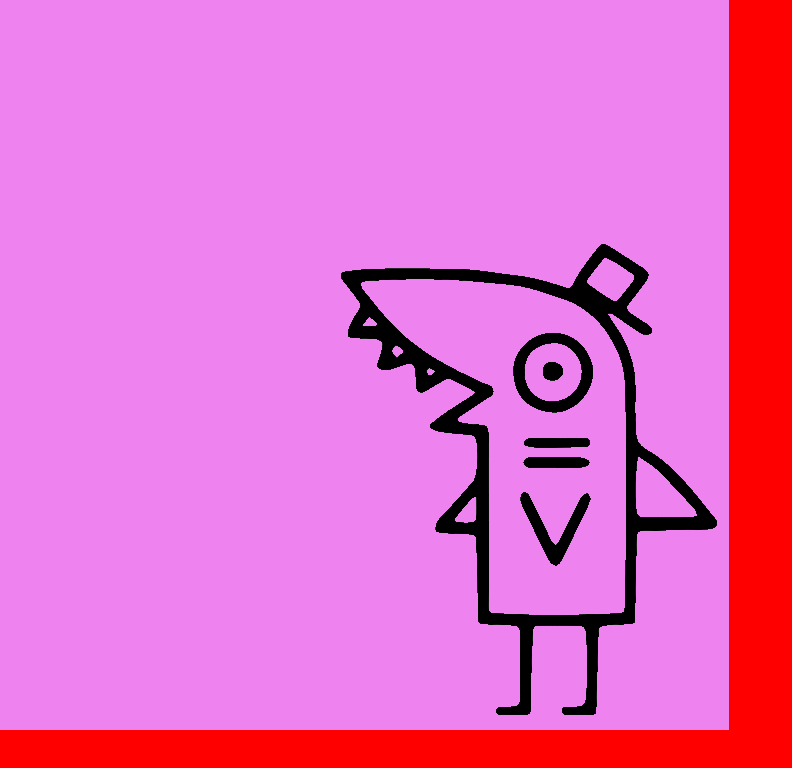
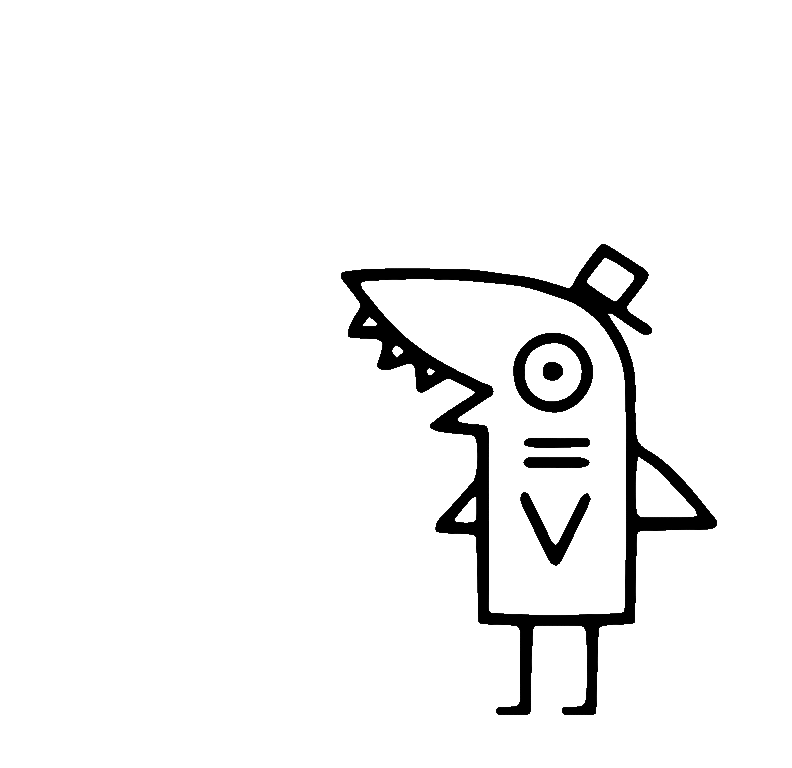
Before and after one commit to IgPugliese/sharkie-meter, an Electron app: page index.html in a window 1280 px wide. Shown: the whole page, without its empty margins (0-792 px from the left). Drawn offline with Linux system fonts and the light colour scheme.

Commit message:
transparency recovered

```diff
--- a/main.js
+++ b/main.js
@@ -44,7 +44,7 @@ app.on('window-all-closed', () => {
 })
 
 app.on('ready', function () {
-  createWindow()
+  setTimeout(createWindow,300)
 });
 
 
--- a/master.scss
+++ /dev/null
@@ -1,5 +0,0 @@
-body{
-  overflow: hidden;
-  background: red;
-
-}
--- a/sharkieCss.scss
+++ b/sharkieCss.scss
@@ -6,8 +6,6 @@ html{
 
 body{
   margin: 0;
-  background-color: red;
-
 }
 
 .draggable{
@@ -15,13 +13,11 @@ body{
   height: 100%;
   -webkit-user-select: none;
   -webkit-app-region: drag !important;
-  background-color:gainsboro;
 
 }
 
 img{
   -webkit-app-region: no-drag;
-  background-color: violet;
 }
 
 
```
Also changed, not shown: sharkieCss.css.
